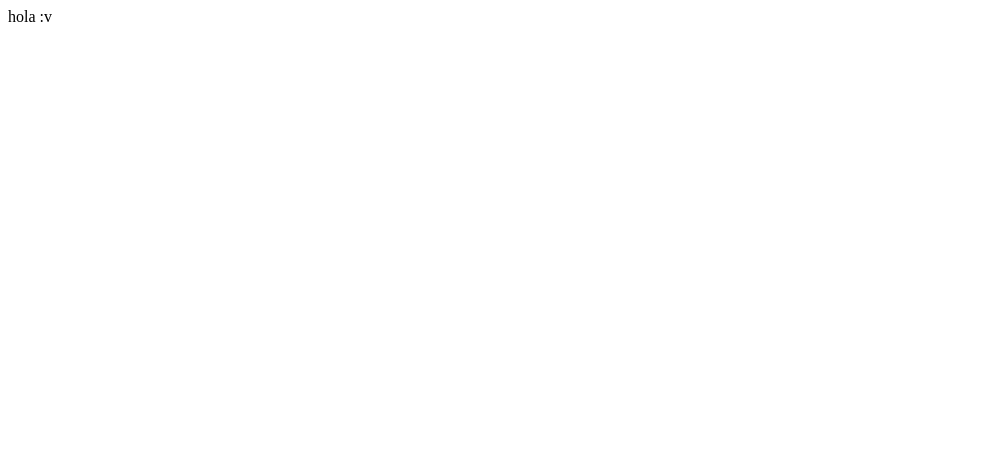
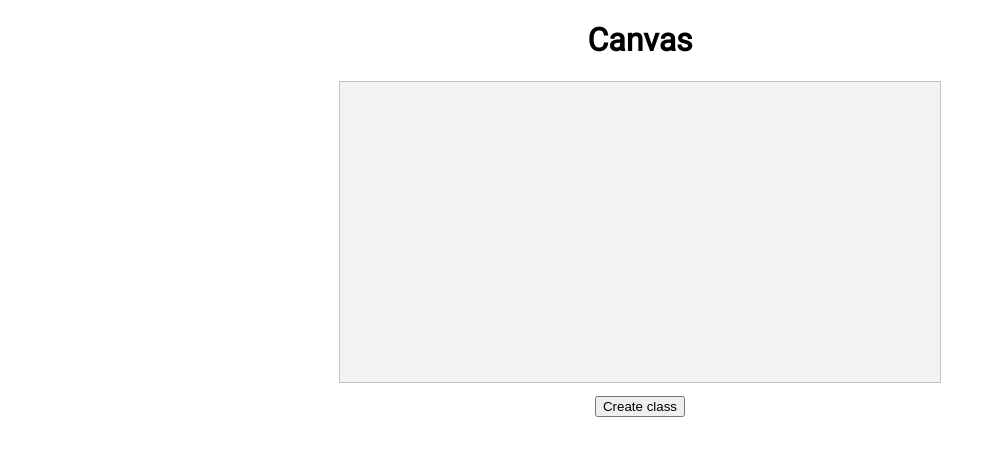
Before and after one commit to Andreszd/MEMI-CANVAS, a React (Create React App) app: page / in a window 1280 px wide. Shown: the top 456 px of the page, without its empty margins (0-996 px from the left). Built offline with nearby package versions, Linux system fonts and the light colour scheme.

Commit message:
Agregado canvas con funcionalidad para dibujar el ella

```diff
--- a/src/App.js
+++ b/src/App.js
@@ -1,10 +1,12 @@
 import React from 'react';
-
+import './style.css'
+import Canvas from './Canvas'
 const  App = ()=> {
   return (
-    <div >
-      hola :v
-    </div>
+    <main >
+      <h1 className="text">Canvas</h1>
+      <Canvas/>
+    </main>
   );
 }
 export default App;
--- /dev/null
+++ b/src/Canvas.js
@@ -0,0 +1,45 @@
+import React, { useRef, useState, useEffect} from 'react';
+
+const Canvas = () => {
+    const [isDrawing, setIsDrawing] = useState(false)
+    const canvasRef = useRef(null)
+    const contextRef = useRef(null)
+    useEffect(() => {
+        const canvas  = canvasRef.current
+        const ctx = canvas.getContext('2d')
+        contextRef.current = ctx
+
+    }, [])
+    const onMouseDown = ({ nativeEvent }) =>{
+        const { offsetX, offsetY } = nativeEvent
+        contextRef.current.beginPath()
+        contextRef.current.moveTo(offsetX, offsetY)
+        setIsDrawing(true)
+    }
+    const onMouseUp = () =>{
+        contextRef.current.closePath()
+        setIsDrawing(false)
+    }
+    const onMouseMove = ({ nativeEvent }) =>{
+        if(!isDrawing) return
+        const { offsetX, offsetY } = nativeEvent
+        contextRef.current.lineTo(offsetX, offsetY)
+        contextRef.current.stroke()
+    }
+    console.log('me renderize xd')
+    return (
+        <>
+            <canvas  className="canvas"
+                    ref = {canvasRef}
+                    onMouseDown = {onMouseDown}
+                    onMouseMove = {onMouseMove}
+                    onMouseUp = {onMouseUp}
+                    />
+            <button
+
+            >Create class</button>
+        </>
+    )
+}
+
+export default Canvas;
--- a/src/index.js
+++ b/src/index.js
@@ -1,4 +1,6 @@
+import React from 'react';
 import ReactDOM from 'react-dom'
+
 import App from './App'
 ReactDOM.render(
     <App />,
--- /dev/null
+++ b/src/style.css
@@ -0,0 +1,24 @@
+@import url('https://fonts.googleapis.com/css2?family=Roboto&display=swap');
+*{
+    outline: none;
+}
+body{
+    margin: 0;
+    font-family: 'Roboto', sans-serif;
+}
+main{
+    display: flex;
+    flex-direction: column;
+    align-items: center;
+}
+.canvas{
+    display: block;
+
+    width: 600px;
+    height: 300px;
+    background-color: #f2f2f2;
+    border: 1px solid #c2c2c2;
+}
+button{
+    margin: 1em;
+}
```
Also changed, not shown: src/logo.svg (deleted).
